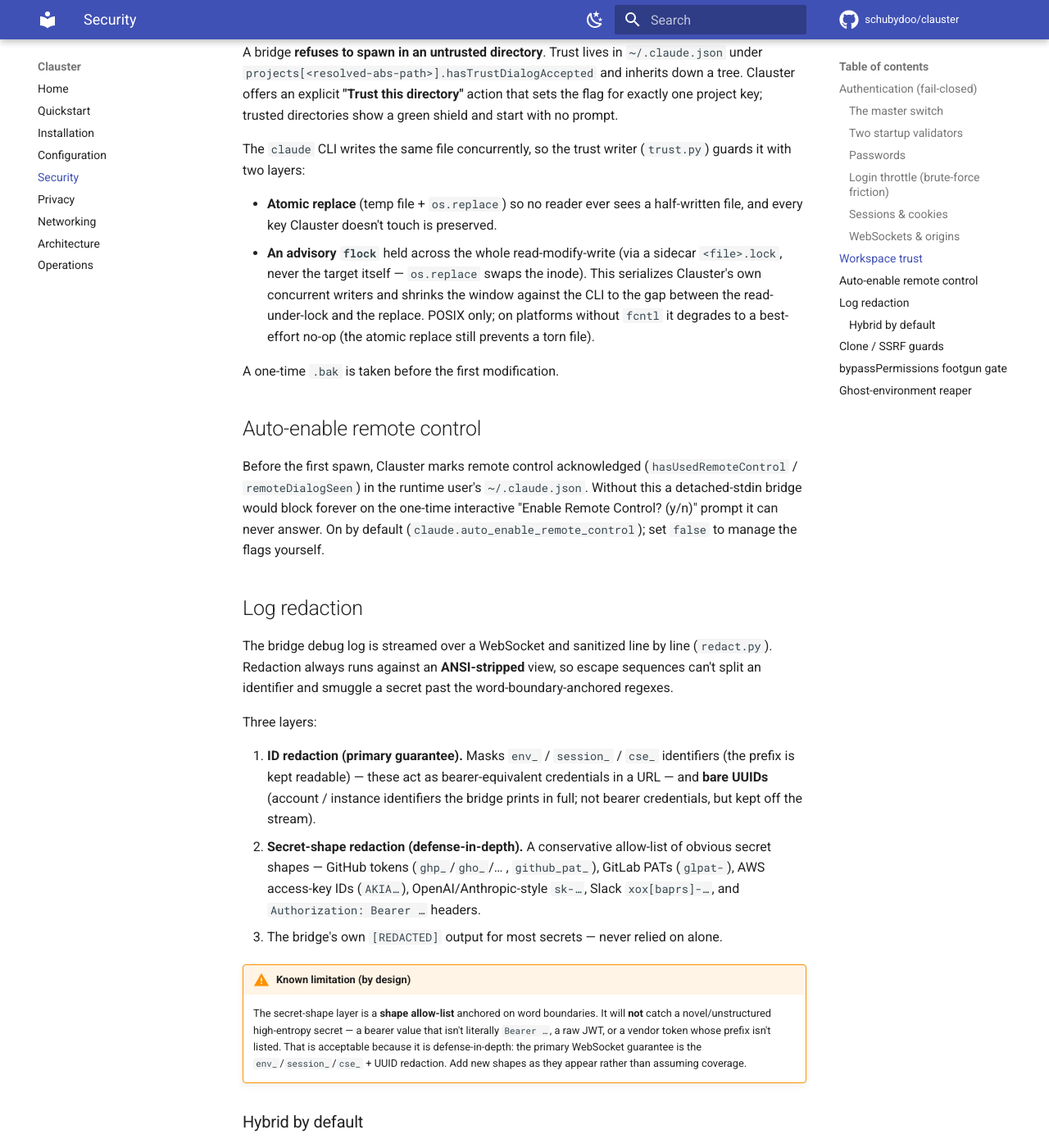
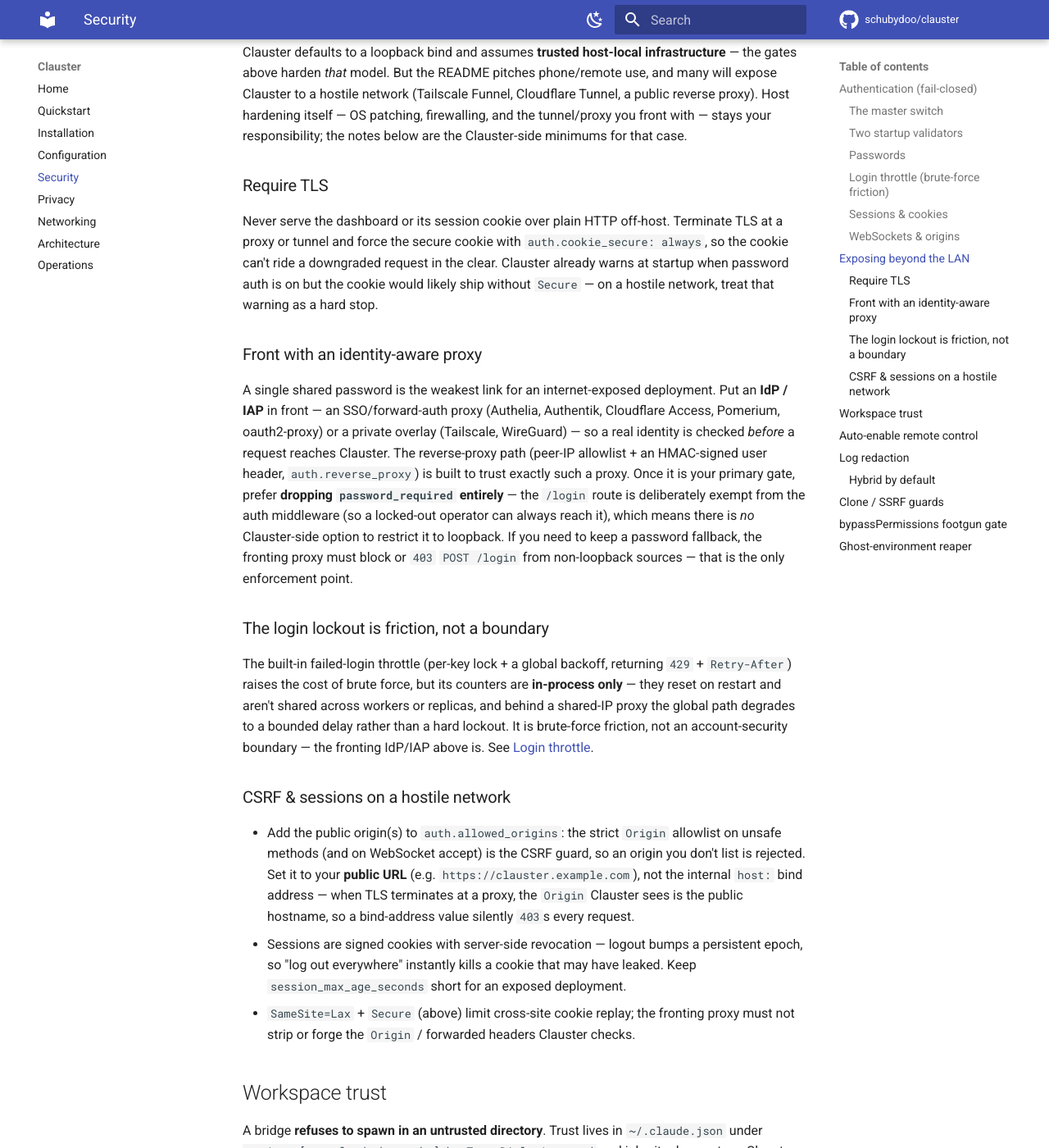
Before and after one commit to schubydoo/clauster, an MkDocs documentation site: the page built from docs/security.md, in a window 1280 px wide and 1400 px high, scrolled down 2360 px. Shown: the whole window at 82% size. Built offline with MkDocs 1.6.1 and Material for MkDocs 9.7.7, drawn with Linux system fonts in a browser that asks for light colours; comment, search, counter and statistics services are not loaded.

Commit message:
docs(security): add an 'Exposing beyond the LAN' hardening guide (#359) (#395)
## What

`docs/security.md` documented the config gates but framed everything as
*trusted host-local infrastructure* with host hardening out of scope —
yet the README pitches phone/remote use, and many homelabbers **will**
expose Clauster (Tailscale Funnel, Cloudflare Tunnel, a public reverse
proxy). This adds an **Exposing beyond the LAN** section with the
Clauster-side minimums.

## Section covers (the Done-when list)

- **Require TLS** — terminate TLS at a proxy/tunnel and force
`auth.cookie_secure: always`; treat the insecure-cookie startup warning
as a hard stop off-host.
- **Front with an IdP / IAP** — a shared password is the weakest link;
put SSO/forward-auth (Authelia, Authentik, Cloudflare Access, Pomerium,
oauth2-proxy) or a private overlay (Tailscale/WireGuard) in front. The
`auth.reverse_proxy` HMAC path is built to trust such a proxy; keep
password login loopback-only behind it.
- **The login lockout is friction, not a boundary** — the #358 throttle
is in-process only (resets on restart, not shared across
workers/replicas; shared-IP proxy → bounded backoff). Links the Login
throttle section.
- **CSRF & sessions on a hostile network** — `allowed_origins` Origin
guard, signed cookies + epoch revocation, short
`session_max_age_seconds`, `SameSite=Lax`/`Secure`, and not
stripping/forging the checked headers.

## Verification

- `markdownlint` clean; the in-page
`#login-throttle-brute-force-friction` anchor target exists. Docs-only —
no code paths touched.

Closes #359

🤖 Generated with [Claude Code](https://claude.com/claude-code)

---------

Co-authored-by: Schuby <12485317+schubydoo@users.noreply.github.com>
Co-authored-by: Claude Opus 4.8 <noreply@anthropic.com>

```diff
--- a/docs/security.md
+++ b/docs/security.md
@@ -97,6 +97,63 @@ Failed logins are rate-limited in two layers, returning **`429` with a
 WebSocket connections are **authenticated before accept** and origin-checked.
 Add the proxy domain or any extra trusted origins to `auth.allowed_origins`.
 
+## Exposing beyond the LAN
+
+Clauster defaults to a loopback bind and assumes **trusted host-local
+infrastructure** — the gates above harden *that* model. But the README pitches
+phone/remote use, and many will expose Clauster to a hostile network (Tailscale
+Funnel, Cloudflare Tunnel, a public reverse proxy). Host hardening itself — OS
+patching, firewalling, and the tunnel/proxy you front with — stays your
+responsibility; the notes below are the Clauster-side minimums for that case.
+
+### Require TLS
+
+Never serve the dashboard or its session cookie over plain HTTP off-host.
+Terminate TLS at a proxy or tunnel and force the secure cookie with
+`auth.cookie_secure: always`, so the cookie can't ride a downgraded request in
+the clear. Clauster already warns at startup when password auth is on but the
+cookie would likely ship without `Secure` — on a hostile network, treat that
+warning as a hard stop.
+
+### Front with an identity-aware proxy
+
+A single shared password is the weakest link for an internet-exposed deployment.
+Put an **IdP / IAP** in front — an SSO/forward-auth proxy (Authelia, Authentik,
+Cloudflare Access, Pomerium, oauth2-proxy) or a private overlay (Tailscale,
+WireGuard) — so a real identity is checked *before* a request reaches Clauster.
+The reverse-proxy path (peer-IP allowlist + an HMAC-signed user header,
+`auth.reverse_proxy`) is built to trust exactly such a proxy. Once it is your
+primary gate, prefer **dropping `password_required` entirely** — the `/login`
+route is deliberately exempt from the auth middleware (so a locked-out operator
+can always reach it), which means there is *no* Clauster-side option to restrict
+it to loopback. If you need to keep a password fallback, the fronting proxy must
+block or `403` `POST /login` from non-loopback sources — that is the only
+enforcement point.
+
+### The login lockout is friction, not a boundary
+
+The built-in failed-login throttle (per-key lock + a global backoff, returning
+`429` + `Retry-After`) raises the cost of brute force, but its counters are
+**in-process only** — they reset on restart and aren't shared across workers or
+replicas, and behind a shared-IP proxy the global path degrades to a bounded
+delay rather than a hard lockout. It is brute-force friction, not an
+account-security boundary — the fronting IdP/IAP above is. See
+[Login throttle](#login-throttle-brute-force-friction).
+
+### CSRF & sessions on a hostile network
+
+- Add the public origin(s) to `auth.allowed_origins`: the strict `Origin`
+  allowlist on unsafe methods (and on WebSocket accept) is the CSRF guard, so an
+  origin you don't list is rejected. Set it to your **public URL** (e.g.
+  `https://clauster.example.com`), not the internal `host:` bind address — when
+  TLS terminates at a proxy, the `Origin` Clauster sees is the public hostname,
+  so a bind-address value silently `403`s every request.
+- Sessions are signed cookies with server-side revocation — logout bumps a
+  persistent epoch, so "log out everywhere" instantly kills a cookie that may
+  have leaked. Keep `session_max_age_seconds` short for an exposed deployment.
+- `SameSite=Lax` + `Secure` (above) limit cross-site cookie replay; the fronting
+  proxy must not strip or forge the `Origin` / forwarded headers Clauster checks.
+
 ## Workspace trust
 
 A bridge **refuses to spawn in an untrusted directory**. Trust lives in
```
